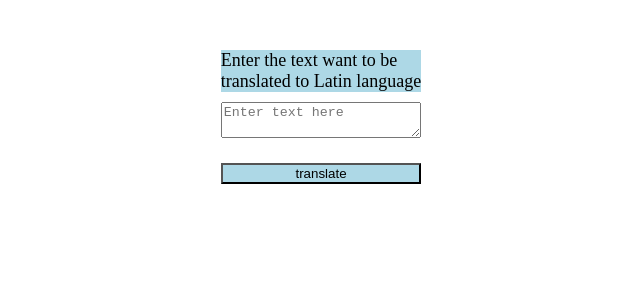
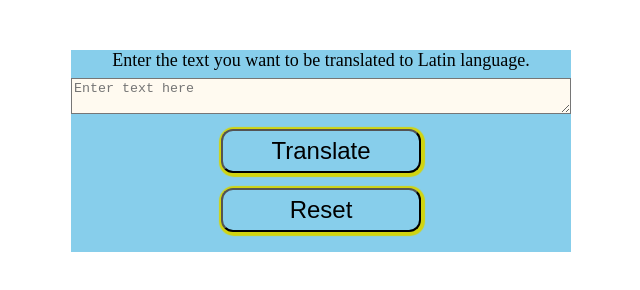
Before and after one commit to iscadeeye/pig-latin-translator-app, a plain HTML site: page index.html in a window 1280 px wide. Shown: the whole page, without its empty margins (319-959 px from the left). Drawn offline with Linux system fonts and the light colour scheme.

Commit message:
added reset button

```diff
--- a/code.js
+++ b/code.js
@@ -12,21 +12,21 @@
         "omelet" becomes "omelet-yay"
 */
 
-let vowelArray = ['a', 'e', 'i', 'o', 'u'];
+let vowelArray = ['a', 'e', 'i', 'o', 'u']
 function encodeVowelWord(word) {
 	for (let index = 0; index < vowelArray.length; index += 1) {
-		let current = vowelArray[index];
+		let current = vowelArray[index]
 		if (word[0] === current) {
-			word += '-yay';
+			word += '-yay'
 		}
 	}
-	return word;
+	return word
 }
 // WrJte your unJt tests here
-console.assert(encodeVowelWord('ears') == 'ears-yay');
-console.assert(encodeVowelWord('english') == 'english-yay');
-console.assert(encodeVowelWord('ate') == 'ate-yay');
-console.assert(encodeVowelWord('eat') === 'eat-yay');
+console.assert(encodeVowelWord('ears') == 'ears-yay')
+console.assert(encodeVowelWord('english') == 'english-yay')
+console.assert(encodeVowelWord('ate') == 'ate-yay')
+console.assert(encodeVowelWord('eat') === 'eat-yay')
 
 /*  --------------------------------------------------------
     encodeConsonantWord()
@@ -41,21 +41,21 @@ console.assert(encodeVowelWord('eat') === 'eat-yay');
 */
 
 function encodeConsonantWord(word) {
-	firstV = word.match(/[aeiouAEOU]/);
-	let indexOfVowel = word.indexOf(firstV);
-	remainingLetter = word.slice(indexOfVowel);
-	let choppedLetters = word.slice(0, indexOfVowel);
-	let combined = `${remainingLetter}-${choppedLetters}ay`;
-	return combined;
+	firstV = word.match(/[aeiouAEOU]/)
+	let indexOfVowel = word.indexOf(firstV)
+	remainingLetter = word.slice(indexOfVowel)
+	let choppedLetters = word.slice(0, indexOfVowel)
+	let combined = `${remainingLetter}-${choppedLetters}ay`
+	return combined
 }
 
 // Write your unit tests here
-console.assert(encodeConsonantWord('latin') === 'atin-lay');
-console.assert(encodeConsonantWord('Banana') === 'anana-Bay');
-console.assert(encodeConsonantWord('cheers') === 'eers-chay');
-console.assert(encodeConsonantWord('change') === 'ange-chay');
-console.assert(encodeConsonantWord('string') === 'ing-stray');
-console.assert(encodeConsonantWord('glove') === 'ove-glay');
+console.assert(encodeConsonantWord('latin') === 'atin-lay')
+console.assert(encodeConsonantWord('Banana') === 'anana-Bay')
+console.assert(encodeConsonantWord('cheers') === 'eers-chay')
+console.assert(encodeConsonantWord('change') === 'ange-chay')
+console.assert(encodeConsonantWord('string') === 'ing-stray')
+console.assert(encodeConsonantWord('glove') === 'ove-glay')
 /*  --------------------------------------------------------
     encodeWord()
 
@@ -71,19 +71,20 @@ console.assert(encodeConsonantWord('glove') === 'ove-glay');
 */
 function encodeWord(word) {
 	if (!word.startsWith(vowelArray)) {
-		let result = encodeConsonantWord(word);
-		return result;
+		let result = encodeConsonantWord(word)
+		return result
 	} else {
-		result = encodeVowelWord(word);
-		return result;
+		result = encodeVowelWord(word)
+		return result
 	}
 }
 
 // Write your unit tests here
 
-console.assert(encodeWord('man') === 'an-may');
-console.assert(encodeWord('cheers') === 'eers-chay');
-console.assert(encodeWord('easy') === 'easy-ay');
+console.assert(encodeWord('man') === 'an-may')
+console.assert(encodeWord('cheers') === 'eers-chay')
+console.assert(encodeWord('easy') === 'easy-ay')
+console.assert(encodeWord("who")=== "o-whay")
 
 /*  --------------------------------------------------------
     encodeText()
@@ -92,53 +93,60 @@ console.assert(encodeWord('easy') === 'easy-ay');
 */
 
 function encodeText(text) {
-	let latin;
-	let latinSentence;
+	let latin
+	let latinSentence
 
-	let array = text.split(' ');
+	let array = text.split(' ')
 	for (let i = 0; i < array.length; i += 1) {
-		currentWord = array[i];
-		let result = encodeWord(currentWord);
+		currentWord = array[i]
+		let result = encodeWord(currentWord)
 
-		latin += ` ${result}`;
+		latin += ` ${result}`
 
-		let turnToArray = latin.split(' ');
-		turnToArray.shift();
-		latinSentence = turnToArray.join(' ');
+		let turnToArray = latin.split(' ')
+		turnToArray.shift()
+		latinSentence = turnToArray.join(' ')
 	}
-	return latinSentence;
+	return latinSentence
 }
 
 // Write your unit tests here
 console.assert(encodeText('who are you') === 'o-whay are-ay ou-yay', {
 	expected: 'o-whay are-ay ou-yay',
 	result: encodeText('who are you'),
-});
+})
 
 console.assert(encodeText('kenzie academy is the best') === 'enzie-kay academy-ay is-ay e-thay est-bay', {
 	expected: 'enzie-kay academy-ay is-ay e-thay est-bay',
 	result: encodeText('kenzie academy is the best'),
-});
+})
 
 //grab elements
-let text = document.getElementById('textarea');
-let button = document.querySelector('button');
-let div = document.querySelector('para');
+let text = document.getElementById('textarea')
+let button = document.querySelector('button')
 
 //button for event.
-button.addEventListener('click', renderFunction);
-
+button.addEventListener('click', renderFunction)
 //put on the page
 function renderFunction(event) {
-	event.preventDefault();
-	let paragraph = document.createElement('p');
-	let value = text.value;
-	paragraph.classList.add('para');
-
+	if(event !== undefined){
+		event.preventDefault()
+	}
+	let paragraph = document.createElement('p')
+	textToBeErase = paragraph
+	paragraph.classList.add('para')
+	let value = text.value
 	if (value.length !== 0) {
-		let result = encodeText(value);
-		paragraph.innerText = result;
-		document.body.append(paragraph);
-		text.value = '';
+		let result = encodeText(value)
+		paragraph.innerText = result
+		document.body.append(paragraph)
+		text.value = ''
 	}
+	return paragraph
 }
+//erase the the translation.
+let resetButton = document.querySelector('.resetButton')
+function eraseFunction (event){
+	event.preventDefault()
+}
+resetButton.addEventListener('click', eraseFunction)
--- a/index.html
+++ b/index.html
@@ -1,6 +1,5 @@
 <!DOCTYPE html>
 <html lang="en">
-
 	<head>
 		<!-- Required meta tags-->
 		<meta charset="UTF-8" />
@@ -19,15 +18,12 @@
 	</head>
 
 	<body>
-
 		<form>
-    <label for="textarea">Enter the text want to be
-    <br> translated to Latin language</label>
+			<label for="textarea">Enter the text you want to be translated to Latin language.</label>
 			<textarea placeholder="Enter text here" name="textarea" id="textarea"></textarea>
-      <div class="para" ></div>
-   <button class="button">translate</button>
+			<button class="button">Translate</button>
+			<button class="resetButton">Reset</button>
 		</form>
-
 
 		<script src="code.js"></script>
 	</body>
--- a/style.css
+++ b/style.css
@@ -3,12 +3,11 @@
 
 
 form {
+  background-color: skyblue;
   box-sizing: border-box;
   display: flex;
-flex-direction: column;
-
-  width: fit-content;
-
+  flex-direction: column;
+  width: 500px;
   margin-left: auto;
   margin-right: auto;
   margin-top: 50px;
@@ -17,21 +16,48 @@ flex-direction: column;
 #textarea {
   min-width: 150px;
   margin-top: 10px;
-}
-label{
-  background-color: lightblue;
-  font-size: large;
+  background-color: floralwhite;
+
 }
 
-.button{
-  background-color: lightblue;
+label {
+  height: 18px;
+  font-size: large;
+  display: flex;
+  justify-content: center;
+
 }
-.para{
-  background-color: lightblue;
-  width: fit-content;
-  height: 25px;
+
+.button {
+  margin: 0 auto;
+  width: 200px;
+  background-color: skyblue;
+  font-size: 1.5rem;
+  margin-bottom: 15px;
+  margin-top: 15px;
+  border-radius: 12px;
+  box-shadow: 1px 1px 1px 3px rgb(209, 212, 16);
+  padding: 6px;
+}
+
+.para {
+  background-color: skyblue;
+  width:fit-content;
   margin-left: auto;
   margin-right: auto;
   font-size: large;
+  margin-bottom: 10px;
+ }
 
+.resetButton {
+  background-color: skyblue;
+  font-size: 1.5rem;
+  width: 200px;
+  margin: 0 auto;
+  margin-bottom: 20px;
+  display: flex;
+  justify-content: center;
+  border-radius: 12px;
+  box-shadow: 1px 1px 1px 3px rgb(209, 212, 16);
+  padding: 6px;
 }
```
Lines whose indentation alone changed are shown as unchanged.
